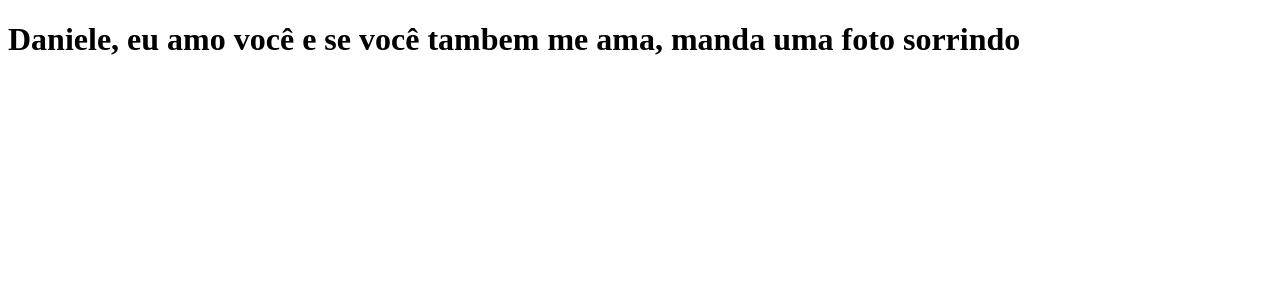
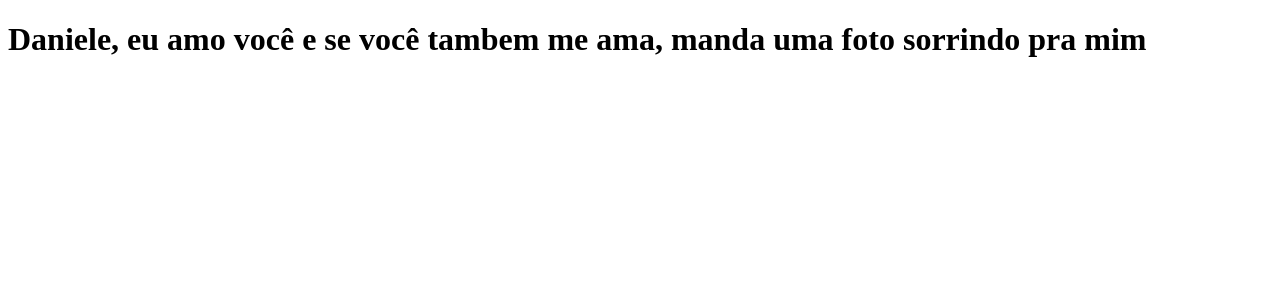
Before and after one commit to AugustoAU/novo, a Next.js app: page / in a window 1280 px wide. Shown: the top 300 px of the page. Built offline with nearby package versions, Linux system fonts and the light colour scheme.

Commit message:
modificar frase

```diff
--- a/pages/index.js
+++ b/pages/index.js
@@ -1,5 +1,5 @@
 function Home() {
-    return <h1>Daniele, eu amo você e se você tambem me ama, manda uma foto sorrindo</h1>
+    return <h1>Daniele, eu amo você e se você tambem me ama, manda uma foto sorrindo pra mim</h1>
 }
 
 export default Home;
```
